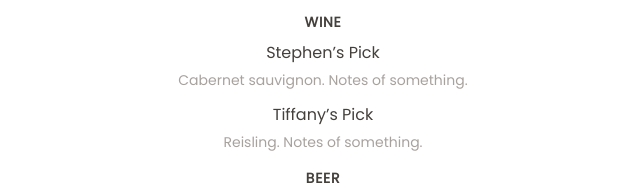
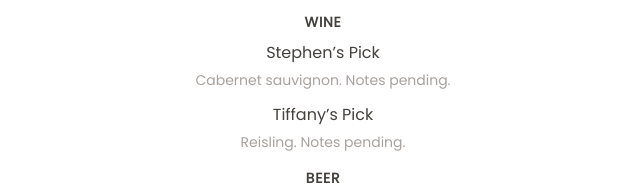
Before and after one commit to fueledbymarvin/wedding, an Astro site: page /wedding/reception in a window 1280 px wide. Shown: the part 386-579 px from the top of the page, 317-957 px from the left. Built offline with nearby package versions, Linux system fonts and the light colour scheme; Astro itself is replaced by a stand-in of ours.

Commit message:
Update images

```diff
--- a/src/components/BaseHead.astro
+++ b/src/components/BaseHead.astro
@@ -17,7 +17,7 @@ const { title, description, image = '/placeholder-social.jpg' } = Astro.props;
 <!-- Global Metadata -->
 <meta charset="utf-8" />
 <meta name="viewport" content="width=device-width,initial-scale=1" />
-<link rel="icon" type="image/svg+xml" href="/wedding/favicon.svg" />
+<link rel="icon" type="image/x-icon" href="/wedding/favicon.ico" />
 <meta name="generator" content={Astro.generator} />
 
 <!-- Canonical URL -->
--- a/src/pages/reception.astro
+++ b/src/pages/reception.astro
@@ -18,9 +18,9 @@ import Layout from '../layouts/Layout.astro';
 				<ul>
 					<li class="font-bold uppercase mb-2 tracking-wider text-sm">Wine</li>
 					<li class="mb-1">Stephen’s Pick</li>
-					<li class="text-sm text-stone-400 mb-3">Cabernet sauvignon. Notes of something.</li>
+					<li class="text-sm text-stone-400 mb-3">Cabernet sauvignon. Notes pending.</li>
 					<li class="mb-1">Tiffany’s Pick</li>
-					<li class="text-sm text-stone-400">Reisling. Notes of something.</li>
+					<li class="text-sm text-stone-400">Reisling. Notes pending.</li>
 				</ul>
 				<ul>
 					<li class="font-bold uppercase mb-2 tracking-wider text-sm">Beer</li>
```
Also changed, not shown: public/favicon.ico (added), public/favicon.svg (deleted), public/map.png, public/reception.png.
